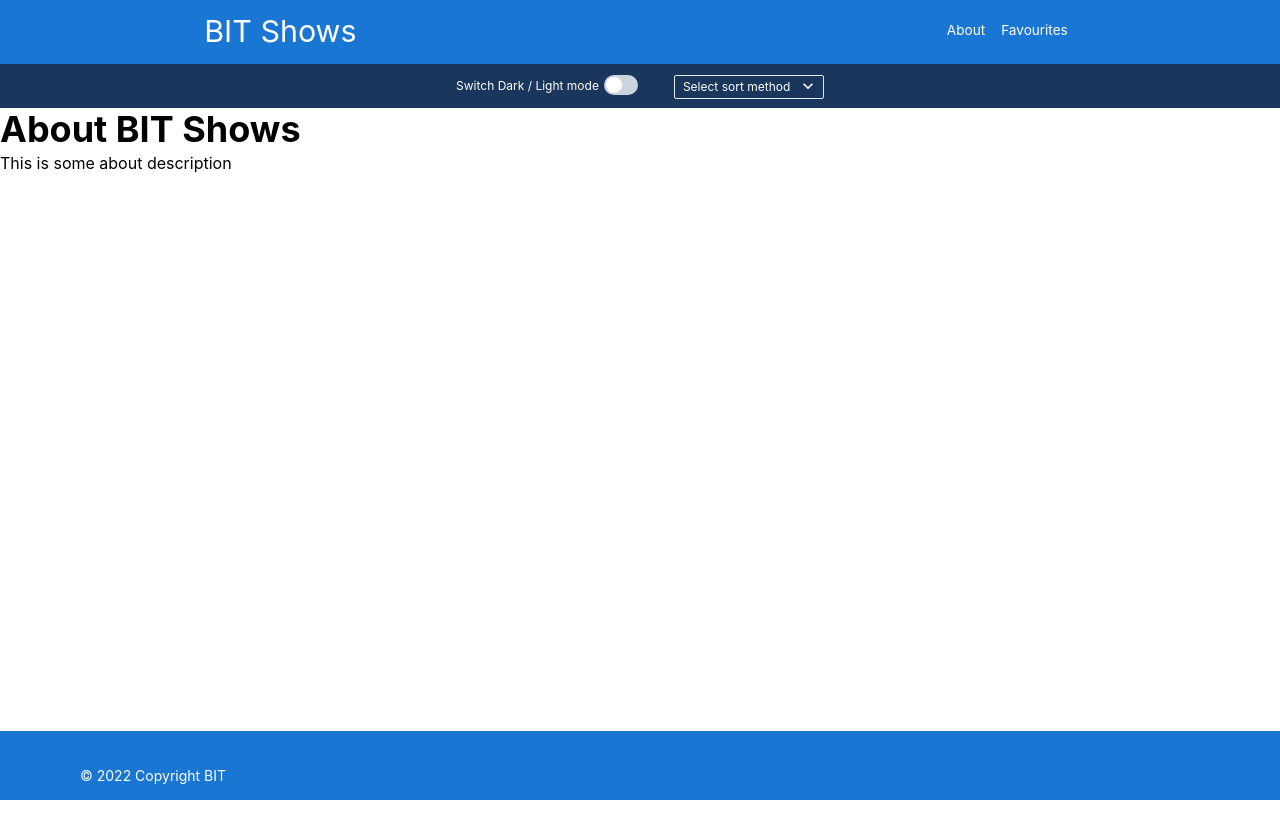
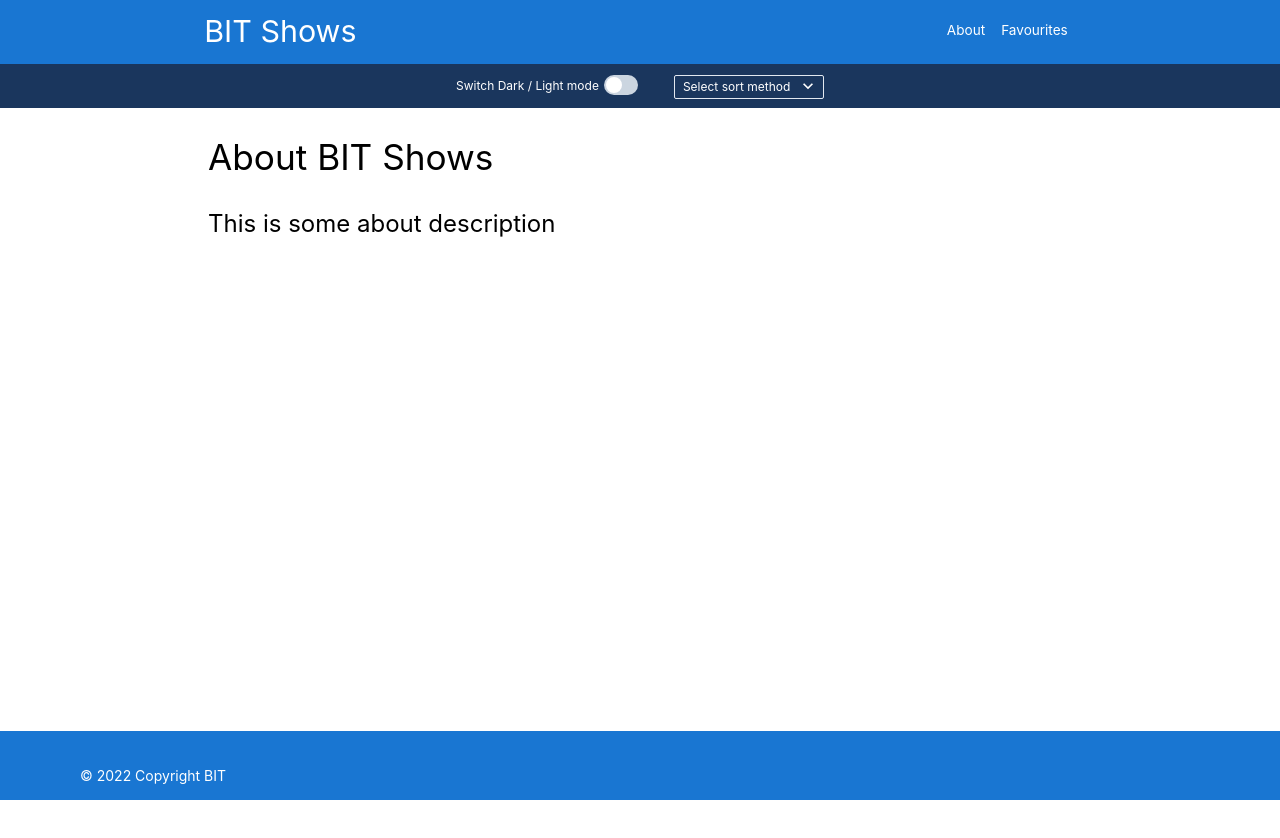
Before and after one commit to anasanvila/lista-serija, a React (Create React App) app: page /about in a window 1280 px wide. Shown: the top 838 px of the page. Built offline with nearby package versions, Linux system fonts and the light colour scheme.

Commit message:
finish about page

```diff
--- a/src/app/about/aboutPage.tsx
+++ b/src/app/about/aboutPage.tsx
@@ -1,12 +1,10 @@
-import {Heading, Text } from '@chakra-ui/react'
+import {Heading, Text, Container } from '@chakra-ui/react'
 
-const AboutPage = () => {
-    return (
-    <>
-        <Heading>About BIT Shows</Heading>
-        <Text>This is some about description</Text>
-    </>
+const AboutPage = () =>  (
+    <Container maxWidth='70%'>
+        <Heading py={7} fontSize='2.2rem' fontWeight='400'>About BIT Shows</Heading>
+        <Text fontSize='1.5rem'>This is some about description</Text>
+    </Container>
     )
-}
 
 export default AboutPage
```
